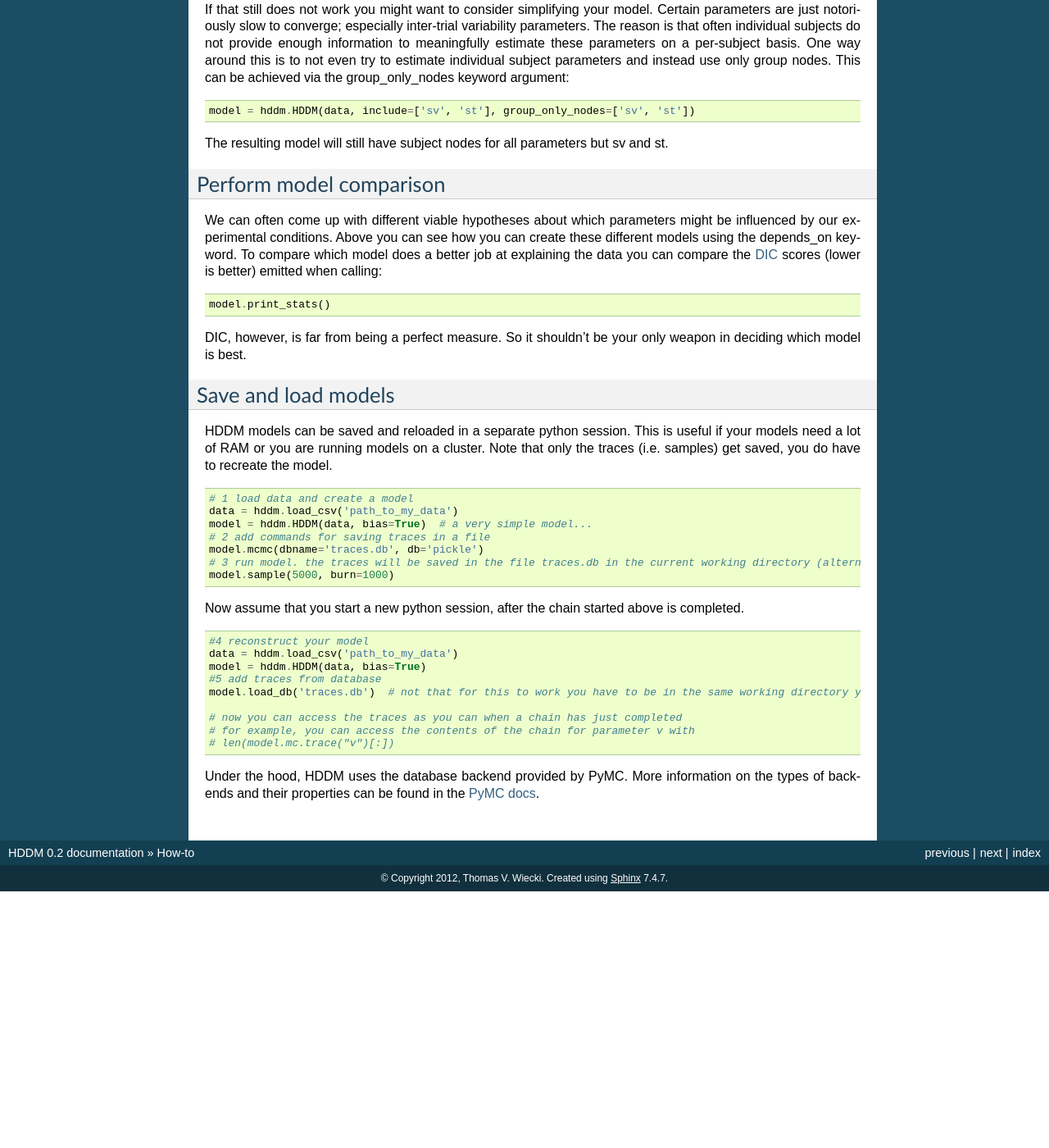
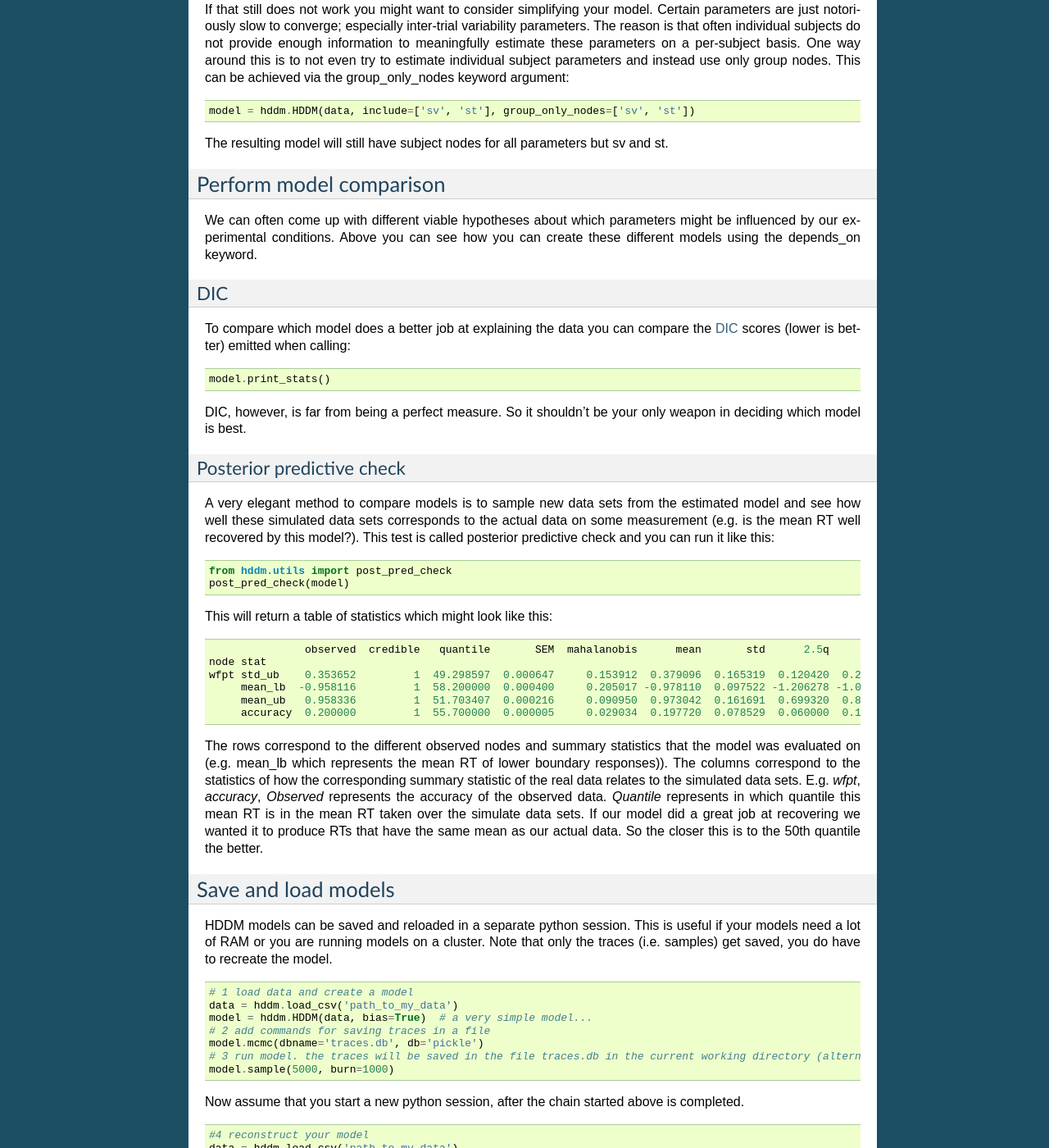
Before and after one commit to hddm-devs/hddm, a Sphinx documentation site: the page built from docs/howto.rst, in a window 1280 px wide and 1400 px high, scrolled down 4300 px. Shown: the whole window at 82% size. Built offline with Sphinx 7.4.7, drawn with Linux system fonts in a browser that asks for light colours; formulas are drawn with MathJax 3; before the commit the page ends 5387 px from its top, so only the background shows below that; some of the changed text lies outside the part shown.

Commit message:
ENH: Added wrapper for post_pred_check with specific statistics. Added descriptions to how-to section.

```diff
--- a/docs/howto.rst
+++ b/docs/howto.rst
@@ -265,9 +265,13 @@ Perform model comparison
 We can often come up with different viable hypotheses about which
 parameters might be influenced by our experimental conditions. Above
 you can see how you can create these different models using the
-depends_on keyword. To compare which model does a better job at
-explaining the data you can compare the DIC_ scores (lower is better)
-emitted when calling:
+depends_on keyword.
+
+DIC
+"""
+
+To compare which model does a better job at explaining the data you
+can compare the DIC_ scores (lower is better) emitted when calling:
 
 ::
 
@@ -275,6 +279,41 @@ emitted when calling:
 
 DIC, however, is far from being a perfect measure. So it shouldn't be your
 only weapon in deciding which model is best.
+
+Posterior predictive check
+""""""""""""""""""""""""""
+
+A very elegant method to compare models is to sample new data sets
+from the estimated model and see how well these simulated data sets
+corresponds to the actual data on some measurement (e.g. is the mean
+RT well recovered by this model?). This test is called posterior
+predictive check and you can run it like this:
+
+::
+
+   from hddm.utils import post_pred_check
+   post_pred_check(model)
+
+This will return a table of statistics which might look like this:
+
+::
+
+		   observed  credible   quantile       SEM  mahalanobis      mean       std      2.5q       25q       50q       75q     97.5q  NaN
+    node stat
+    wfpt std_ub    0.353652         1  49.298597  0.000647     0.153912  0.379096  0.165319  0.120420  0.265707  0.354912  0.465269  0.778341    1
+	 mean_lb  -0.958116         1  58.200000  0.000400     0.205017 -0.978110  0.097522 -1.206278 -1.030025 -0.971118 -0.911902 -0.811491    0
+	 mean_ub   0.958336         1  51.703407  0.000216     0.090950  0.973042  0.161691  0.699320  0.859808  0.949264  1.067915  1.333156    1
+	 accuracy  0.200000         1  55.700000  0.000005     0.029034  0.197720  0.078529  0.060000  0.140000  0.180000  0.240000  0.380000    0
+
+The rows correspond to the different observed nodes and summary
+statistics that the model was evaluated on (e.g. mean_lb which represents the mean RT of lower boundary responses)). The columns correspond to the
+statistics of how the corresponding summary statistic of the real data
+relates to the simulated data sets. E.g. `wfpt`, `accuracy`, `Observed`
+represents the accuracy of the observed data. `Quantile` represents in
+which quantile this mean RT is in the mean RT taken over the simulate
+data sets. If our model did a great job at recovering we wanted it to
+produce RTs that have the same mean as our actual data. So the closer
+this is to the 50th quantile the better.
 
 Save and load models
 --------------------
```
Also changed, not shown: 1 other file.
